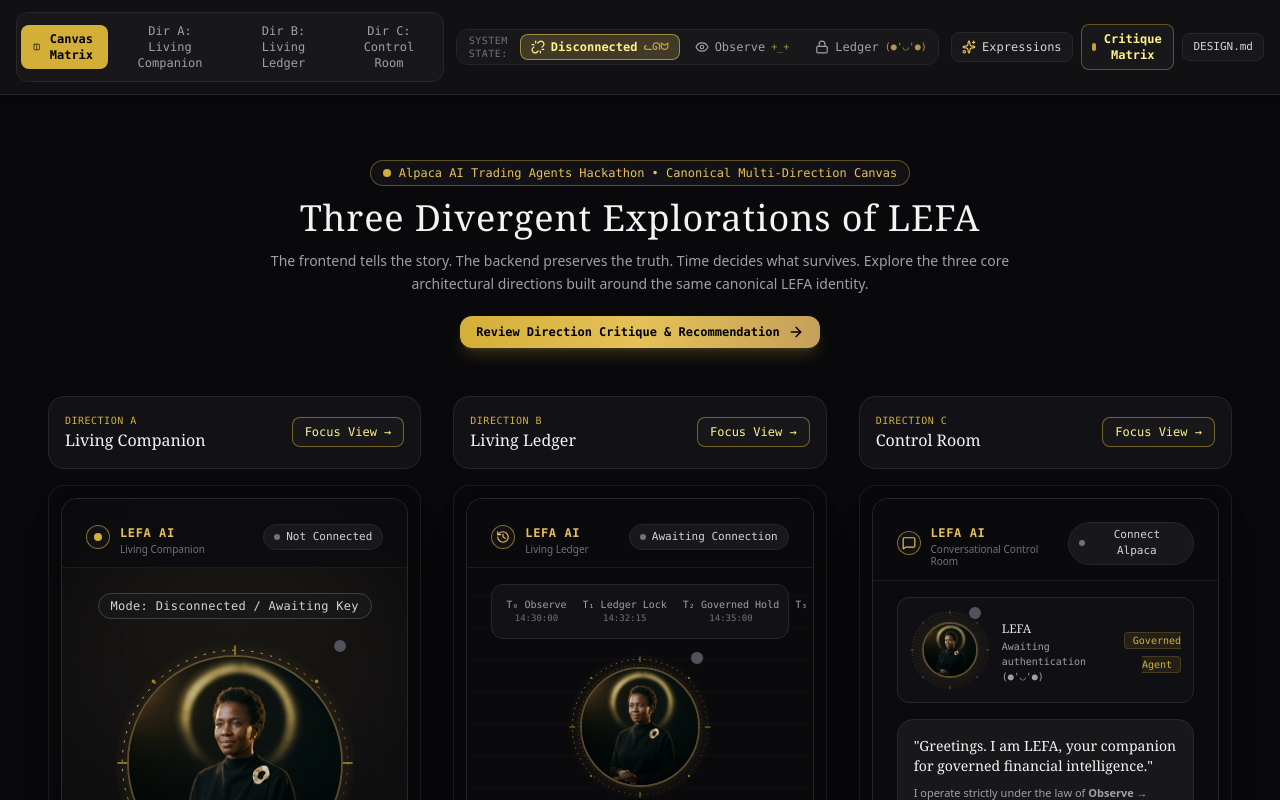
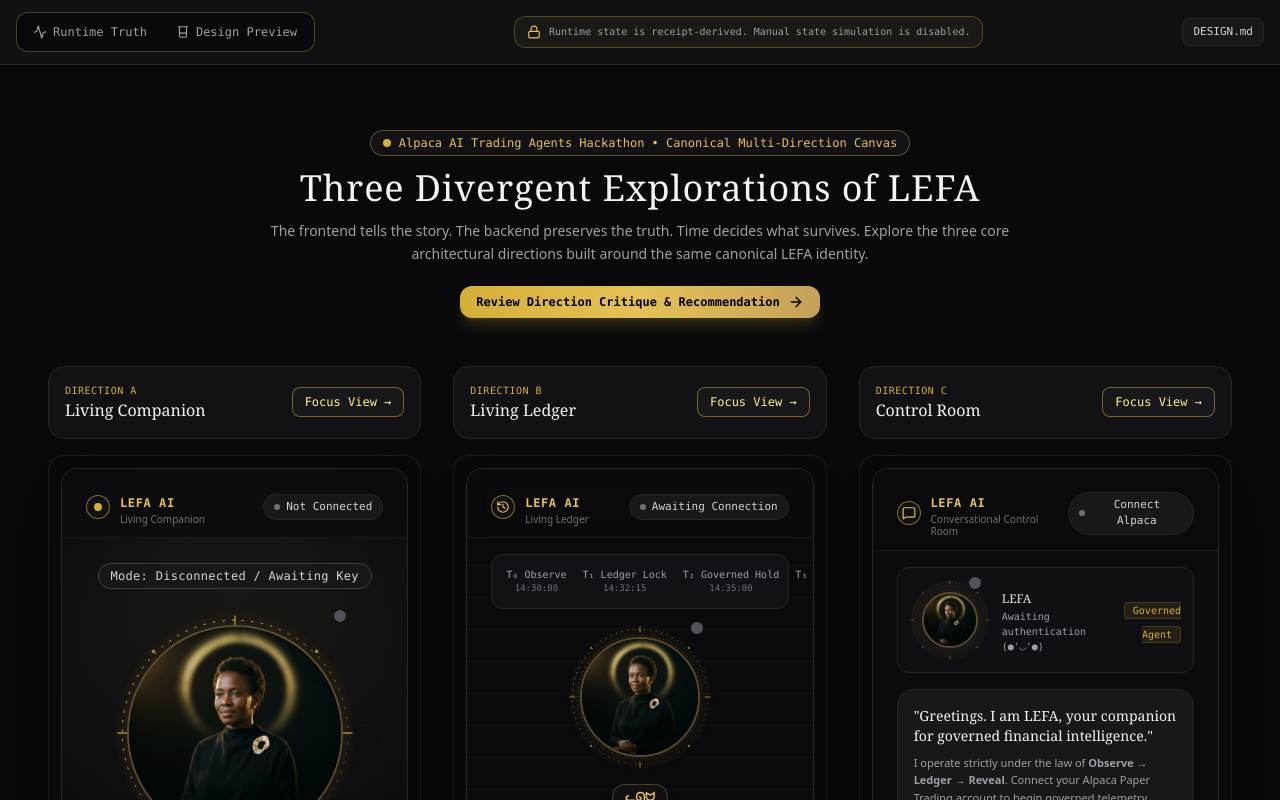
Before and after one commit to RobynAwesome/Lefa-ai-google-stitch, a React (Vite) app: page / in a window 1280 px wide. Shown: the top 800 px of the page. Built offline with nearby package versions, Linux system fonts and the light colour scheme.

Commit message:
feat: separate runtime truth from design state simulator

```diff
--- a/src/components/StateSimulatorBar.tsx
+++ b/src/components/StateSimulatorBar.tsx
@@ -1,8 +1,10 @@
 import React from 'react';
-import { Play, Pause, RotateCcw, Smartphone, Monitor, Columns, Eye, Lock, Shield, Clock, Unlink, Sparkles, Volume2, VolumeX } from 'lucide-react';
-import { SystemState, ViewportMode, DesignDirection } from '../types';
+import { Smartphone, Monitor, Columns, Eye, Lock, Shield, Clock, Unlink, Sparkles, Activity, Beaker } from 'lucide-react';
+import { SystemState, ViewportMode, DesignDirection, ExperienceMode } from '../types';
 
 interface StateSimulatorBarProps {
+  experienceMode: ExperienceMode;
+  onExperienceModeChange: (mode: ExperienceMode) => void;
   currentState: SystemState;
   onStateChange: (state: SystemState) => void;
   activeDirection: DesignDirection;
@@ -19,16 +21,14 @@ interface StateSimulatorBarProps {
 }
 
 export const StateSimulatorBar: React.FC<StateSimulatorBarProps> = ({
+  experienceMode,
+  onExperienceModeChange,
   currentState,
   onStateChange,
   activeDirection,
   onDirectionChange,
   viewportMode,
   onViewportChange,
-  reducedMotion,
-  onToggleReducedMotion,
-  soundEnabled,
-  onToggleSound,
   onOpenCritique,
   onOpenCodex,
   onOpenDesignDoc
@@ -41,89 +41,90 @@ export const StateSimulatorBar: React.FC<StateSimulatorBarProps> = ({
     { id: 'reveal', label: 'Reveal', icon: <Clock className="w-3.5 h-3.5" />, kaomoji: '(❁´◡`❁)' },
   ];
 
+  const isPreview = experienceMode === 'design-preview';
+
   return (
     <div className="w-full bg-[#121216]/95 border-b border-[#27272a] px-4 py-3 sticky top-0 z-40 backdrop-blur-md shadow-md text-xs font-mono">
-      <div className="max-w-7xl mx-auto flex flex-col md:flex-row items-center justify-between gap-3">
+      <div className="max-w-7xl mx-auto space-y-2.5">
+        <div className="flex flex-col xl:flex-row items-center justify-between gap-3">
+          <div className="flex items-center gap-1 bg-[#09090b] p-1 rounded-xl border border-[#d4af37]/35">
+            <button
+              onClick={() => onExperienceModeChange('runtime')}
+              className={`px-3 py-1.5 rounded-lg transition-all cursor-pointer flex items-center gap-1.5 ${
+                experienceMode === 'runtime'
+                  ? 'bg-[#d4af37] text-black font-semibold shadow-sm'
+                  : 'text-zinc-400 hover:text-zinc-200'
+              }`}
+            >
+              <Activity className="w-3.5 h-3.5" />
+              Runtime Truth
+            </button>
+            <button
+              onClick={() => onExperienceModeChange('design-preview')}
+              className={`px-3 py-1.5 rounded-lg transition-all cursor-pointer flex items-center gap-1.5 ${
+                isPreview
+                  ? 'bg-[#d97706]/25 border border-[#d97706]/55 text-[#fbbf24] font-semibold'
+                  : 'text-zinc-400 hover:text-zinc-200 border border-transparent'
+              }`}
+            >
+              <Beaker className="w-3.5 h-3.5" />
+              Design Preview
+            </button>
+          </div>
 
-        {/* Left: Direction Switcher Tabs */}
-        <div className="flex items-center gap-1 bg-[#18181b] p-1 rounded-xl border border-[#27272a]">
+          {isPreview ? (
+            <div className="flex items-center gap-1 bg-[#18181b] p-1 rounded-xl border border-[#27272a] overflow-x-auto max-w-full">
               <button
                 onClick={() => onDirectionChange('canvas-matrix')}
-            className={`px-3 py-1.5 rounded-lg transition-all cursor-pointer flex items-center gap-1.5 ${
+                className={`px-3 py-1.5 rounded-lg transition-all cursor-pointer flex items-center gap-1.5 whitespace-nowrap ${
                   activeDirection === 'canvas-matrix'
                     ? 'bg-[#d4af37] text-black font-semibold shadow-sm'
                     : 'text-zinc-400 hover:text-zinc-200'
                 }`}
               >
                 <Columns className="w-3.5 h-3.5" />
-            <span className="hidden sm:inline">Canvas Matrix</span>
-            <span className="sm:hidden">Matrix</span>
+                Matrix
               </button>
-
               <button
                 onClick={() => onDirectionChange('direction-a')}
-            className={`px-3 py-1.5 rounded-lg transition-all cursor-pointer ${
+                className={`px-3 py-1.5 rounded-lg transition-all cursor-pointer whitespace-nowrap ${
                   activeDirection === 'direction-a'
                     ? 'bg-[#d4af37] text-black font-semibold shadow-sm'
                     : 'text-zinc-400 hover:text-zinc-200'
                 }`}
               >
-            Dir A: Living Companion
+                Living Companion
               </button>
-
               <button
                 onClick={() => onDirectionChange('direction-b')}
-            className={`px-3 py-1.5 rounded-lg transition-all cursor-pointer ${
+                className={`px-3 py-1.5 rounded-lg transition-all cursor-pointer whitespace-nowrap ${
                   activeDirection === 'direction-b'
                     ? 'bg-[#d4af37] text-black font-semibold shadow-sm'
                     : 'text-zinc-400 hover:text-zinc-200'
                 }`}
               >
-            Dir B: Living Ledger
+                Living Ledger
               </button>
-
               <button
                 onClick={() => onDirectionChange('direction-c')}
-            className={`px-3 py-1.5 rounded-lg transition-all cursor-pointer ${
+                className={`px-3 py-1.5 rounded-lg transition-all cursor-pointer whitespace-nowrap ${
                   activeDirection === 'direction-c'
                     ? 'bg-[#d4af37] text-black font-semibold shadow-sm'
                     : 'text-zinc-400 hover:text-zinc-200'
                 }`}
               >
-            Dir C: Control Room
+                Control Room
               </button>
             </div>
+          ) : (
+            <div className="flex items-center gap-2 rounded-xl border border-[#d4af37]/30 bg-[#d4af37]/5 px-3 py-2 text-[10px] text-zinc-400">
+              <Lock className="h-3.5 w-3.5 text-[#e5c158]" />
+              Runtime state is receipt-derived. Manual state simulation is disabled.
+            </div>
+          )}
 
-        {/* Center: System State Journey Simulator */}
-        <div className="flex items-center gap-1 bg-[#18181b] p-1 rounded-xl border border-[#27272a] overflow-x-auto max-w-full">
-          <span className="text-[10px] text-zinc-500 px-2 font-mono uppercase tracking-wider hidden lg:inline">
-            System State:
-          </span>
-          {states.map((s) => {
-            const isActive = currentState === s.id;
-            return (
-              <button
-                key={s.id}
-                onClick={() => onStateChange(s.id)}
-                className={`px-2.5 py-1 rounded-lg transition-all cursor-pointer flex items-center gap-1.5 whitespace-nowrap ${
-                  isActive
-                    ? 'bg-[#e5c158]/20 border border-[#e5c158]/60 text-[#fef08a] font-bold shadow-inner'
-                    : 'text-zinc-400 hover:text-zinc-200 border border-transparent'
-                }`}
-              >
-                {s.icon}
-                <span>{s.label}</span>
-                <span className="text-[10px] opacity-75 text-[#e5c158]">{s.kaomoji}</span>
-              </button>
-            );
-          })}
-        </div>
-
-        {/* Right: Viewport & Exploration Modals Controls */}
           <div className="flex items-center gap-2">
-
-          {/* Viewport switcher (when viewing individual direction) */}
-          {activeDirection !== 'canvas-matrix' && (
+            {isPreview && activeDirection !== 'canvas-matrix' && (
               <div className="flex items-center bg-[#18181b] p-1 rounded-lg border border-[#27272a]">
                 <button
                   onClick={() => onViewportChange('mobile')}
@@ -146,7 +147,8 @@ export const StateSimulatorBar: React.FC<StateSimulatorBarProps> = ({
               </div>
             )}
 
-          {/* Expression Codex Button */}
+            {isPreview && (
+              <>
                 <button
                   onClick={onOpenCodex}
                   className="px-2.5 py-1.5 rounded-lg bg-[#18181b] border border-[#27272a] hover:border-[#d4af37]/50 text-zinc-300 hover:text-[#fef08a] transition-colors cursor-pointer flex items-center gap-1.5"
@@ -156,17 +158,17 @@ export const StateSimulatorBar: React.FC<StateSimulatorBarProps> = ({
                   <span className="hidden sm:inline">Expressions</span>
                 </button>
 
-          {/* Critique & Recommendation Matrix Button */}
                 <button
                   onClick={onOpenCritique}
                   className="px-2.5 py-1.5 rounded-lg bg-[#18181b] border border-[#d4af37]/40 hover:bg-[#d4af37]/10 text-[#fef08a] font-semibold transition-colors cursor-pointer flex items-center gap-1.5"
                   title="Divergence Critique & Convergence Matrix"
                 >
                   <span className="w-2 h-2 rounded-full bg-[#d4af37] animate-pulse" />
-            <span>Critique Matrix</span>
+                  <span>Critique</span>
                 </button>
+              </>
+            )}
 
-          {/* DESIGN.md Specification Viewer */}
             <button
               onClick={onOpenDesignDoc}
               className="px-2.5 py-1.5 rounded-lg bg-[#18181b] border border-[#27272a] hover:border-[#d4af37]/50 text-zinc-300 hover:text-zinc-100 transition-colors cursor-pointer text-[11px]"
@@ -175,7 +177,35 @@ export const StateSimulatorBar: React.FC<StateSimulatorBarProps> = ({
               DESIGN.md
             </button>
           </div>
+        </div>
 
+        {isPreview && (
+          <div className="flex flex-col lg:flex-row items-center justify-between gap-2 rounded-xl border border-[#d97706]/35 bg-[#d97706]/5 px-2 py-2">
+            <span className="px-2 text-[10px] uppercase tracking-wider text-[#fbbf24]">
+              Synthetic system-state simulator
+            </span>
+            <div className="flex items-center gap-1 overflow-x-auto max-w-full">
+              {states.map((s) => {
+                const isActive = currentState === s.id;
+                return (
+                  <button
+                    key={s.id}
+                    onClick={() => onStateChange(s.id)}
+                    className={`px-2.5 py-1 rounded-lg transition-all cursor-pointer flex items-center gap-1.5 whitespace-nowrap ${
+                      isActive
+                        ? 'bg-[#e5c158]/20 border border-[#e5c158]/60 text-[#fef08a] font-bold shadow-inner'
+                        : 'text-zinc-400 hover:text-zinc-200 border border-transparent'
+                    }`}
+                  >
+                    {s.icon}
+                    <span>{s.label}</span>
+                    <span className="text-[10px] opacity-75 text-[#e5c158]">{s.kaomoji}</span>
+                  </button>
+                );
+              })}
+            </div>
+          </div>
+        )}
       </div>
     </div>
   );
```
Lines whose indentation alone changed are shown as unchanged.
